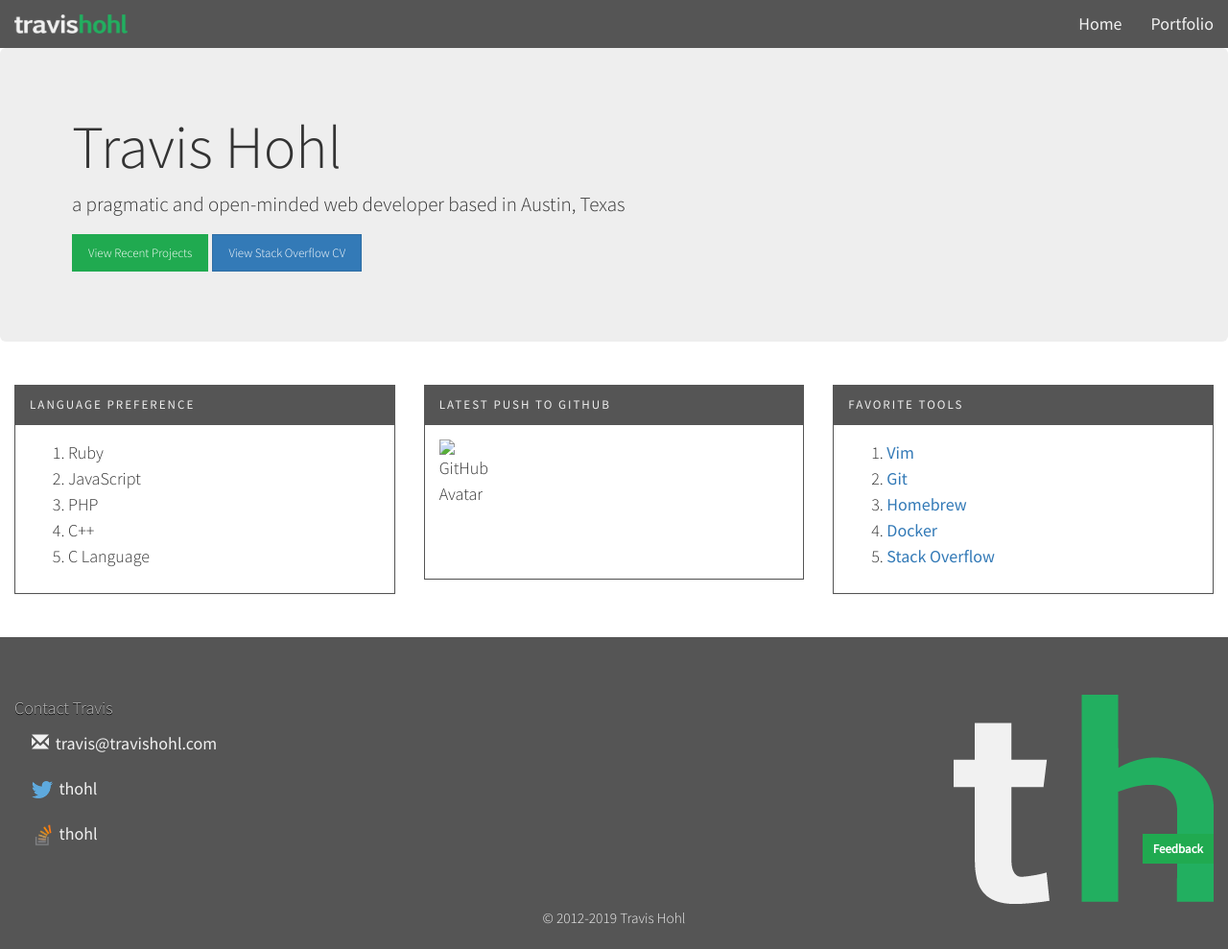
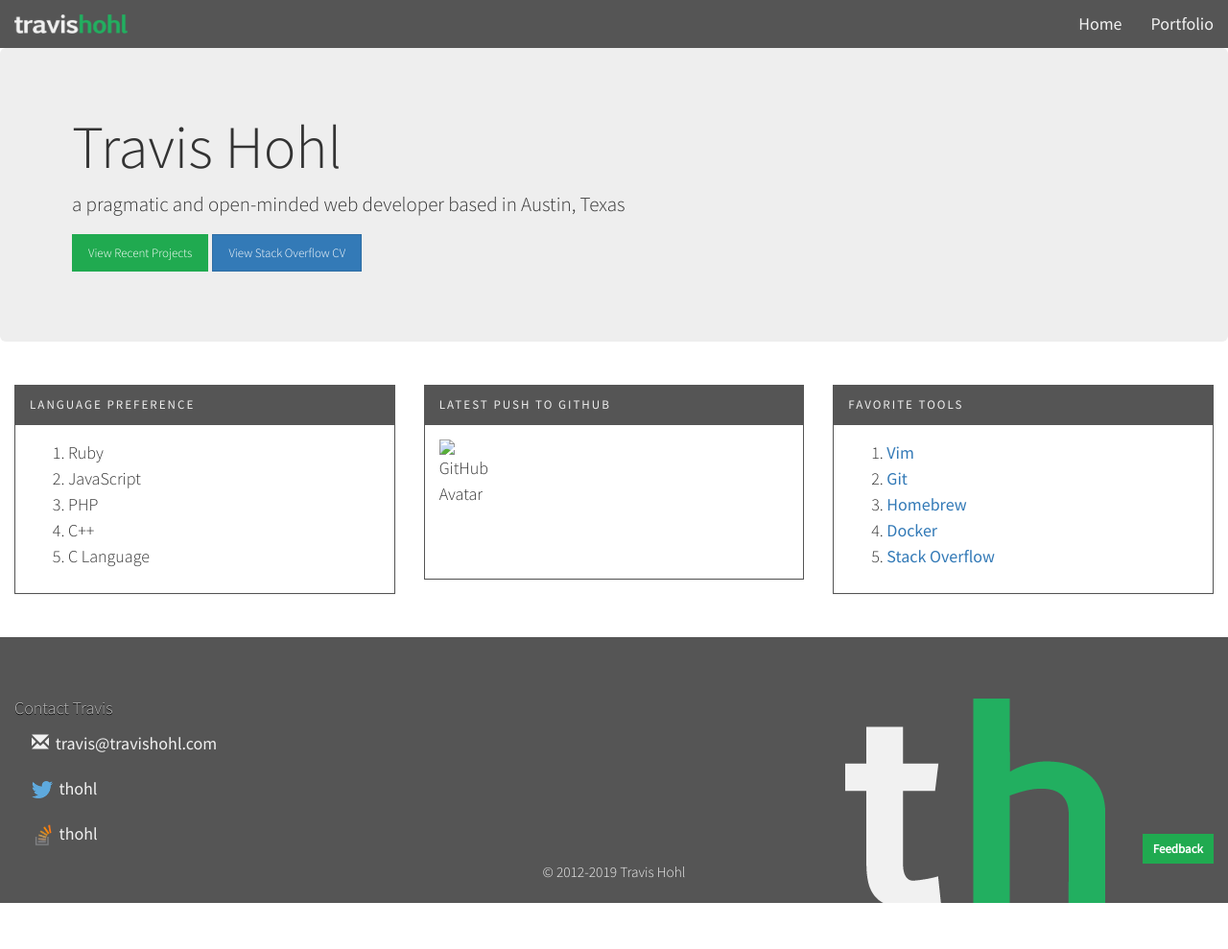
Before and after one commit to travishohl/travishohl.github.io, a Jekyll site: the page built from index.html, in a window 1280 px wide. Shown: the whole page at 96% size. Built offline with Jekyll 4.4.1, drawn with Linux system fonts in a browser that asks for light colours; after the commit the page ends 941 px from its top, so only the background shows below that.

Commit message:
Position footer logo with CSS instead of the grid.

```diff
--- a/_includes/footer.html
+++ b/_includes/footer.html
@@ -1,4 +1,9 @@
 <div class="footer-background col-xs-12">
+  <img
+    alt="travishohl.com"
+    class="footer-logo"
+    src="/images/logo-web-large.png"
+  >
   <footer>
     <div class="row hidden-print">
       <div class="col-xs-12 col-sm-5 col-sm-off1et-0 col-md-4 col-md-offset-0 col-lg-3 col-lg-offset-0">
@@ -32,11 +37,6 @@
           </li>
         </ul>
       </div>
-      <div class="col-xs-12 col-sm-6 col-sm-offset-1 col-md-6 col-md-offset-2 col-lg-6 col-lg-offset-3">
-        <a class="pull-right" href="/">
-          <img alt="travishohl.com" src="/images/logo-web-large.png">
-        </a>
-      </div>
     </div>
 
     <div class="row">
--- a/_includes/main.scss
+++ b/_includes/main.scss
@@ -98,7 +98,6 @@
 }
 
 footer {
-
     padding-bottom: 20px;
     padding-top: 60px;
 
@@ -131,6 +130,13 @@
 .footer-background {
     background-color: #555555;
     color: #f1f1f1;
+    overflow: hidden;
+}
+
+.footer-logo {
+    position: absolute;
+        bottom: -5px;
+        right: 10%;
 }
 
 
```
